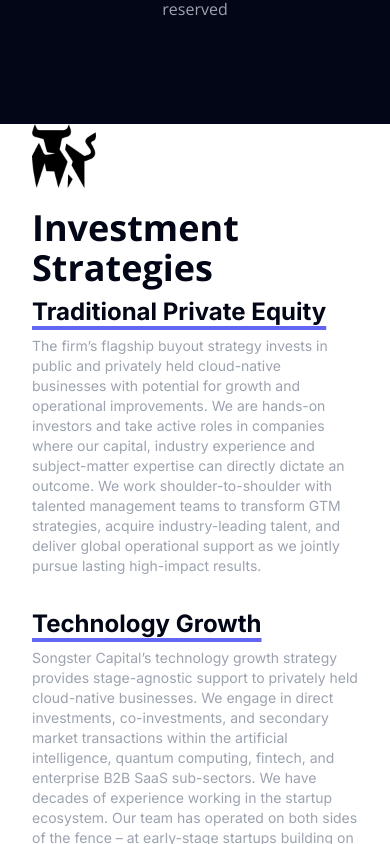
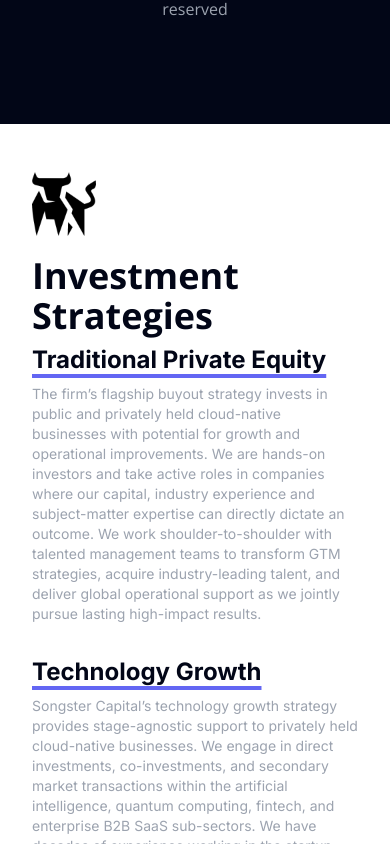
Before and after one commit to prglabs/songster-frontend, a Next.js app: page / in a window 390 px wide. Shown: the part 720-1564 px from the top of the page. Built offline with nearby package versions, Linux system fonts and the light colour scheme.

Commit message:
fix(investment):add vertical padding

```diff
--- a/components/Home/InvestmentStrategies.tsx
+++ b/components/Home/InvestmentStrategies.tsx
@@ -5,7 +5,7 @@ import SectionWrapper from "../SectionWrapper";
 const InvestmentStrategies = () => {
   return (
     <SectionWrapper bgColor="white" id="investment">
-      <div className="px-4 md:px-0 mx-4 xl:mx-auto max-w-7xl">
+      <div className="px-4 md:px-0 mx-4 xl:mx-auto max-w-7xl py-12">
         <div className="grid grid-cols-1 lg:grid-cols-2 gap-6">
           <div className="flex flex-col md:flex-row gap-5">
             <div className="flex-initial">
```
